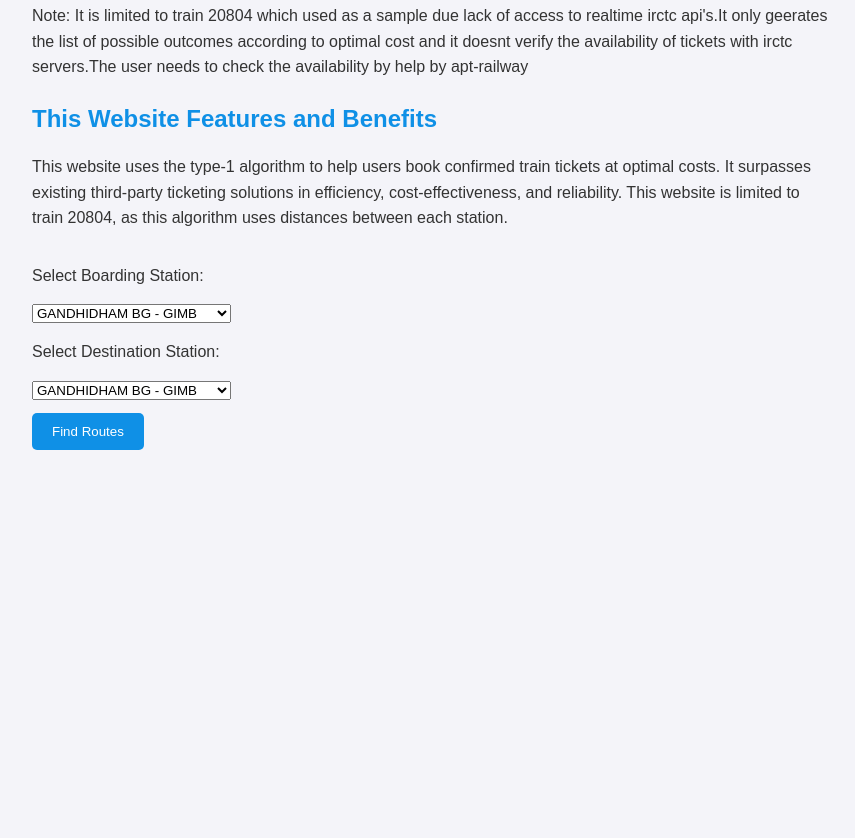
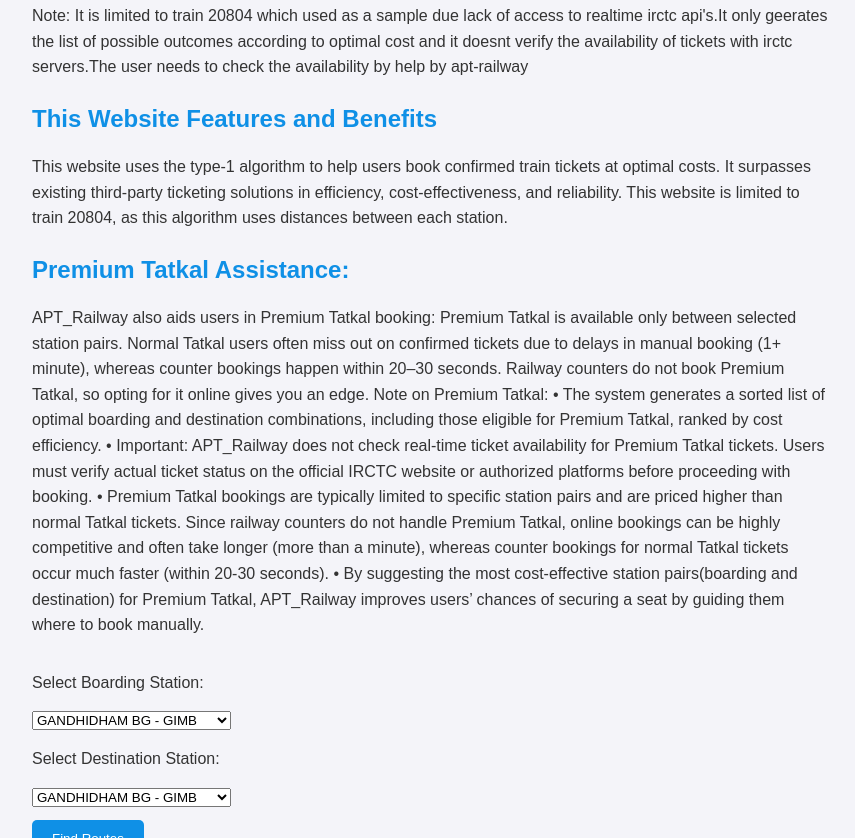
Before and after one commit to Srishanth-Kargaom/Srishanth-Kargaom-apt, a plain HTML site: page railway.html in a window 1280 px wide. Shown: the part 534-1372 px from the top of the page, without its empty margins (208-1063 px from the left). Before the commit the page ends 1029 px from the top, so only its background shows below. Drawn offline with Linux system fonts and the light colour scheme.

Commit message:
Update railway.html

```diff
--- a/railway.html
+++ b/railway.html
@@ -99,7 +99,23 @@
 
         <h2>This Website Features and Benefits</h2>
         <p>This website uses the type-1 algorithm to help users book confirmed train tickets at optimal costs. It surpasses existing third-party ticketing solutions in efficiency, cost-effectiveness, and reliability. This website is limited to train 20804, as this algorithm uses distances between each station.</p>
-
+        <h2>Premium Tatkal Assistance:</h2>
+        <p>
+APT_Railway also aids users in Premium Tatkal booking:
+Premium Tatkal is available only between selected station pairs.
+Normal Tatkal users often miss out on confirmed tickets due to delays in manual booking (1+ minute), whereas counter bookings
+happen within 20–30 seconds.
+Railway counters do not book Premium Tatkal, so opting for it online gives you an edge.
+Note on Premium Tatkal:
+• The system generates a sorted list of optimal boarding and destination combinations, including those eligible for Premium Tatkal,
+ranked by cost efficiency.
+• Important: APT_Railway does not check real-time ticket availability for Premium Tatkal tickets. Users must verify actual ticket status on
+the official IRCTC website or authorized platforms before proceeding with booking.
+• Premium Tatkal bookings are typically limited to specific station pairs and are priced higher than normal Tatkal tickets. Since railway
+counters do not handle Premium Tatkal, online bookings can be highly competitive and often take longer (more than a minute), whereas
+counter bookings for normal Tatkal tickets occur much faster (within 20-30 seconds).
+• By suggesting the most cost-effective station pairs(boarding and destination) for Premium Tatkal, APT_Railway improves users’
+chances of securing a seat by guiding them where to book manually.</p>
 
 
 
```
